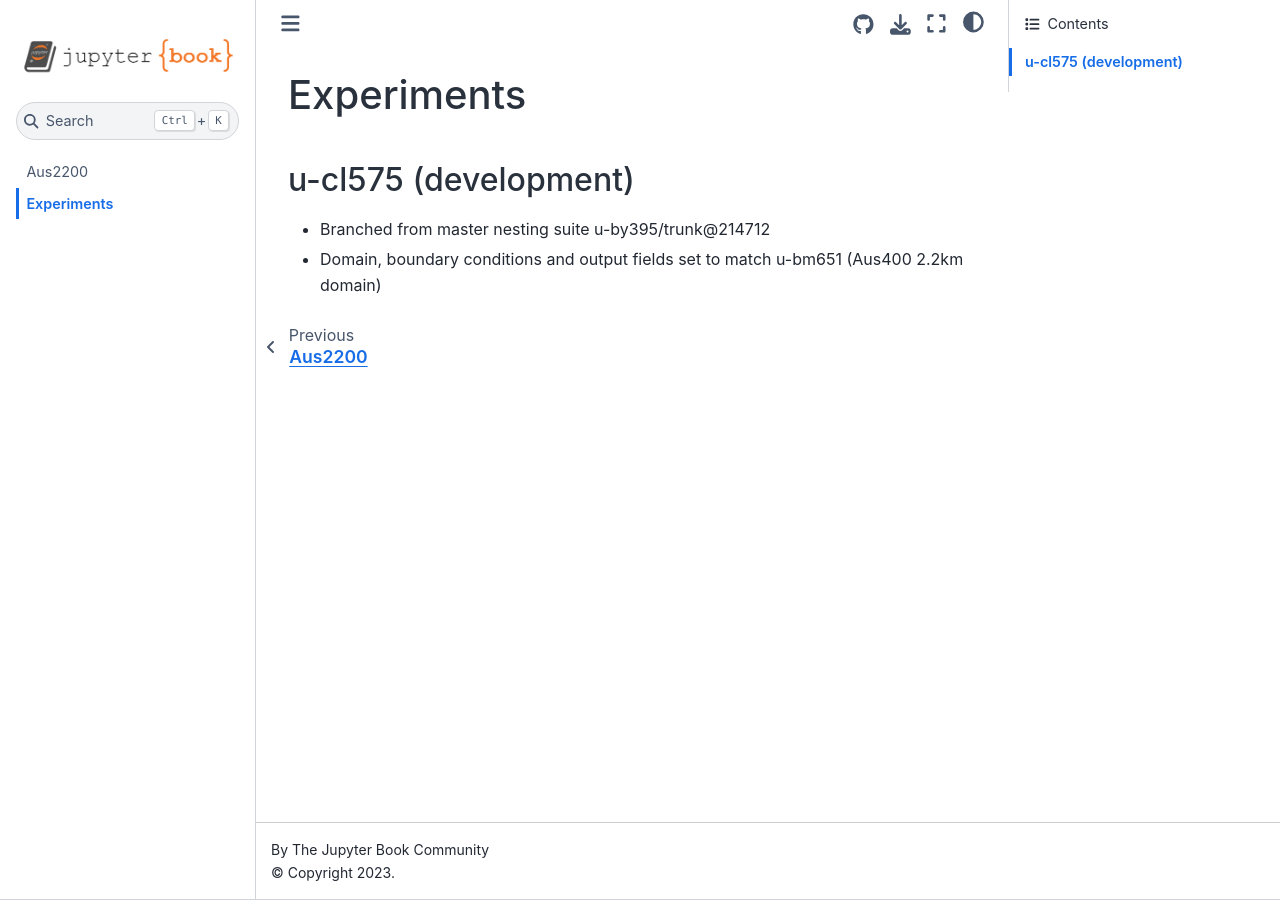
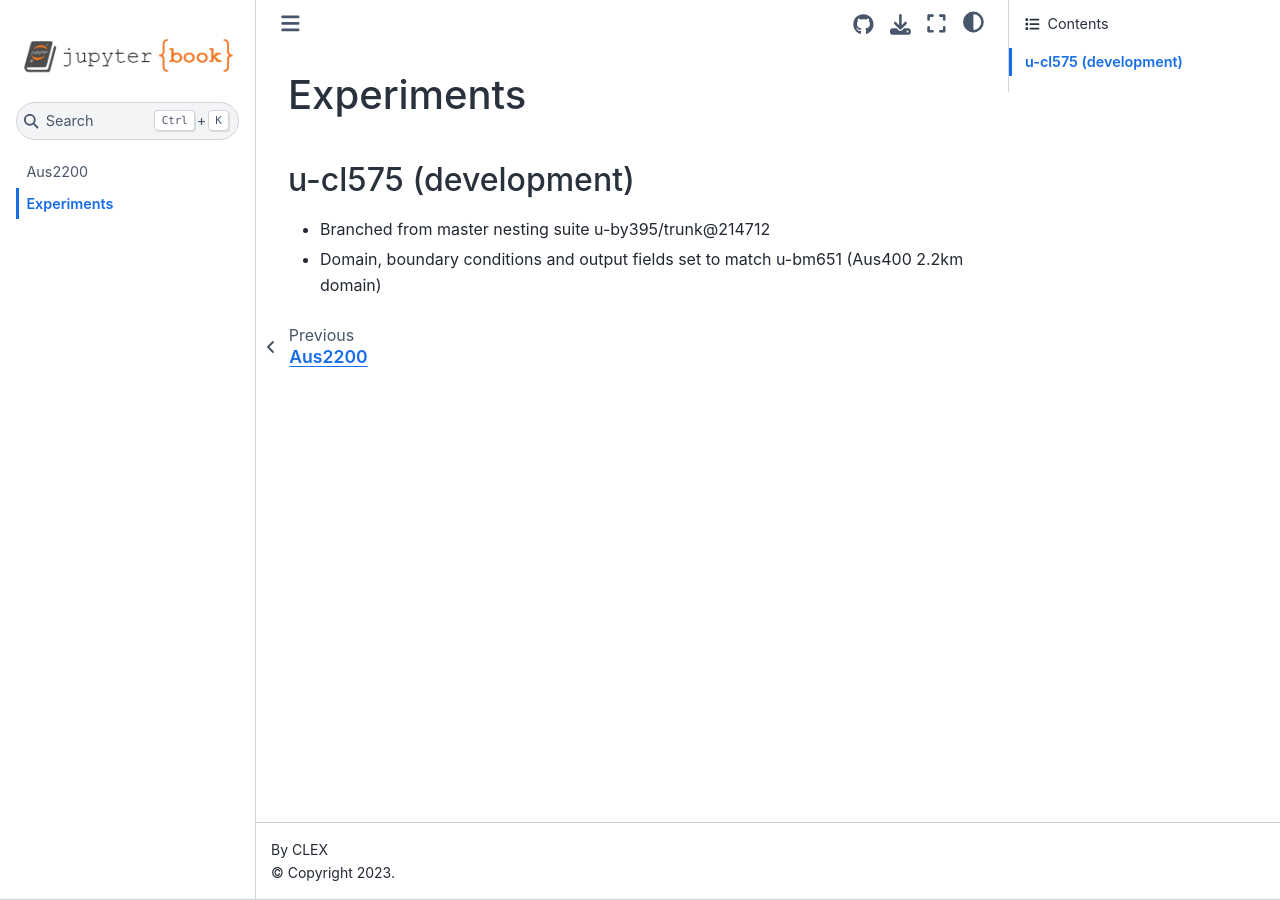
Before and after one commit to coecms/aus2200, a Jupyter Book: the page built from docs/experiments.md, in a window 1280 px wide. Built offline with Jupyter Book 1.0.4 settings and Sphinx 7.4.7 and the Sphinx Book theme 1.1.4, drawn with Linux system fonts in a browser that asks for light colours.

Commit message:
Update author

```diff
--- a/docs/_config.yml
+++ b/docs/_config.yml
@@ -1,8 +1,8 @@
 # Book settings
 # Learn more at https://jupyterbook.org/customize/config.html
 
-title: My sample book
-author: The Jupyter Book Community
+title: Aus2200 Documentation
+author: CLEX
 logo: logo.png
 
 # Force re-execution of notebooks on each build.
```
